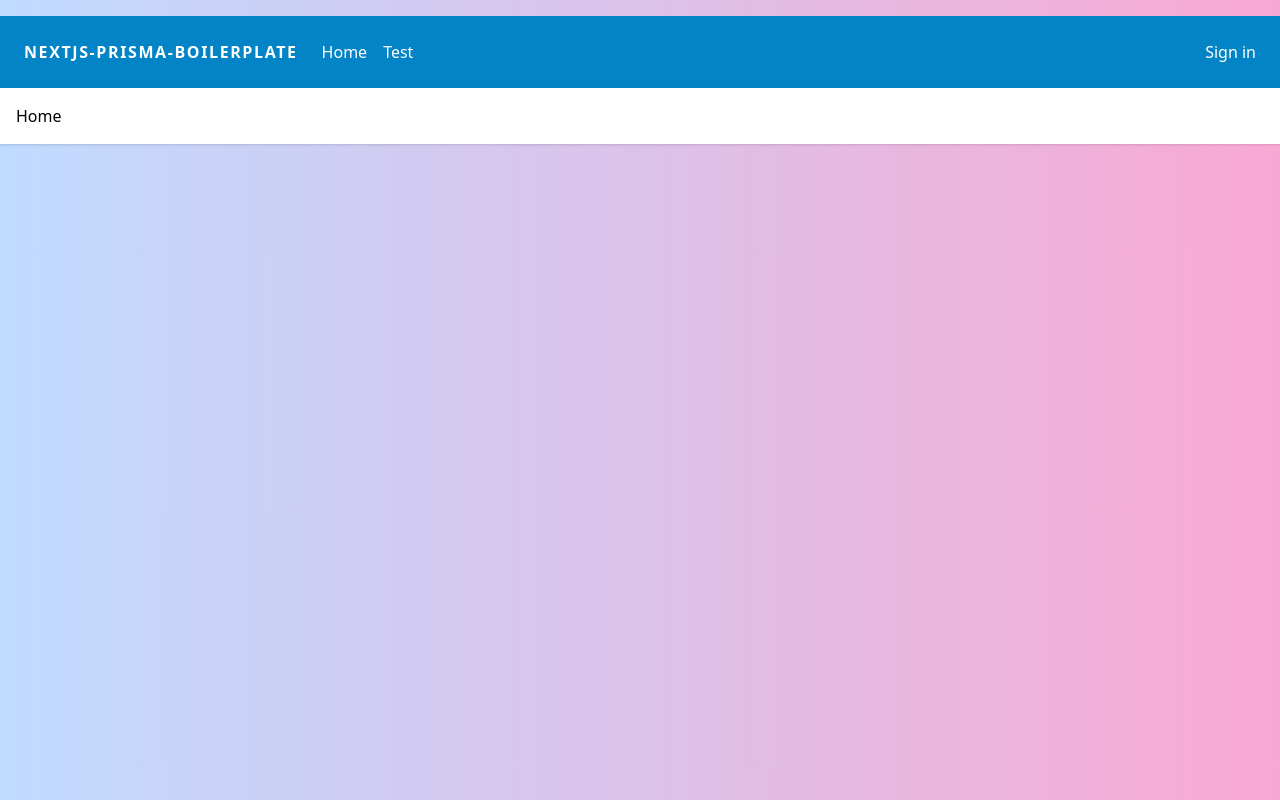
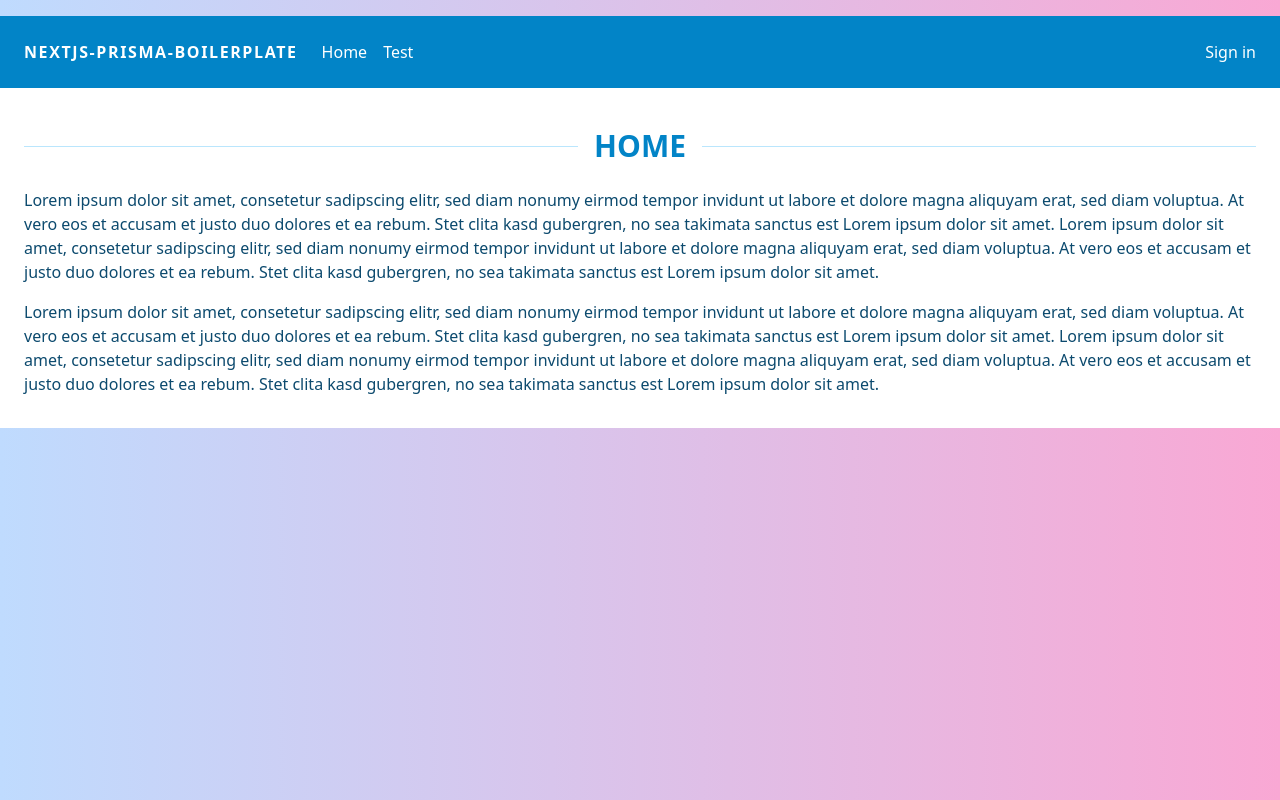
Before and after one commit to Tribari/nextjs-auth-prisma-boilerplate, a Next.js app: page / in a window 1280 px wide. Built offline with nearby package versions, Linux system fonts and the light colour scheme; no server answers.

Commit message:
prisma fix & some elements

```diff
--- /dev/null
+++ b/components/layout/elements.tsx
@@ -0,0 +1,21 @@
+type Props = {
+    children: React.ReactNode,
+}
+
+export default function PageTitle({children}: Props) {
+    return (
+        <div className="relative flex py-4 items-center">
+            <div className="flex-grow border-t border-sky-200"></div>
+            <h1 className="flex-shrink mx-4 text-3xl font-bold uppercase text-sky-600">{children}</h1>
+            <div className="flex-grow border-t border-sky-200"></div>
+        </div>
+    );
+}
+
+export function Paragraph({children}: Props) {
+    return (
+        <p className="py-2 text-sky-900">
+            {children}
+        </p>
+    );
+}
--- a/components/layout.tsx
+++ b/components/layout/index.tsx
@@ -9,15 +9,19 @@ type Props = {
 export default function LayoutComponent({ children, sitename, mainMenu }: Props) {
     return (
         <div className="min-h-screen bg-gradient-to-r from-blue-200 to-pink-300">
-             <main className="container mx-auto py-4">
+             <div className="container mx-auto py-4">
                 <header>
                     <NavbarComponent sitename={sitename} menuEntries={mainMenu}/>
                 </header>
 
-                <div className="p-4 bg-white shadow">
+                <main className="p-4 md:p-6 bg-white">
                     {children}
-                </div>
-            </main>
+                </main>
+
+                <footer>
+
+                </footer>
+            </div>
         </div>
     );
 }
--- a/components/navbar.tsx
+++ b/components/layout/navbar.tsx
@@ -11,7 +11,6 @@ export default function NavbarComponent({sitename, menuEntries}: Props) {
 
     return (
         <nav className="p-4 text-white bg-sky-600">
-
             <div className="md:flex">
                 <div className="flex-shrink-0 py-2 md:px-2 md:pr-4 font-extrabold tracking-widest uppercase">
                     <Link href="/">
--- /dev/null
+++ b/lib/prisma.ts
@@ -0,0 +1,13 @@
+import { PrismaClient } from '@prisma/client'
+
+declare global {
+  var prisma: PrismaClient | undefined
+}
+
+export const prisma =
+  global.prisma ||
+  new PrismaClient({
+    log: ['query'],
+  })
+
+if (process.env.NODE_ENV !== 'production') global.prisma = prisma
--- a/pages/api/auth/[...nextauth].ts
+++ b/pages/api/auth/[...nextauth].ts
@@ -1,9 +1,7 @@
 import NextAuth from "next-auth";
 import EmailProvider from "next-auth/providers/email";
-import { PrismaClient } from "@prisma/client";
 import { PrismaAdapter } from "@next-auth/prisma-adapter";
-
-const prisma = new PrismaClient();
+import prisma from '@/lib/prisma';
 
 export default NextAuth({
     pages: {
--- a/pages/index.tsx
+++ b/pages/index.tsx
@@ -1,10 +1,23 @@
+import PageTitle, { Paragraph } from '@/components/layout/elements'
 import type { NextPage } from 'next'
 
 const Home: NextPage = () => {
 
   return (
     <>
-      <h1>Home</h1>
+      <PageTitle>Home</PageTitle>
+      <Paragraph>
+        Lorem ipsum dolor sit amet, consetetur sadipscing elitr, sed diam nonumy eirmod tempor invidunt ut labore et dolore magna aliquyam erat, sed diam voluptua.
+        At vero eos et accusam et justo duo dolores et ea rebum. Stet clita kasd gubergren, no sea takimata sanctus est Lorem ipsum dolor sit amet.
+        Lorem ipsum dolor sit amet, consetetur sadipscing elitr, sed diam nonumy eirmod tempor invidunt ut labore et dolore magna aliquyam erat, sed diam voluptua.
+        At vero eos et accusam et justo duo dolores et ea rebum. Stet clita kasd gubergren, no sea takimata sanctus est Lorem ipsum dolor sit amet.
+      </Paragraph>
+      <Paragraph>
+        Lorem ipsum dolor sit amet, consetetur sadipscing elitr, sed diam nonumy eirmod tempor invidunt ut labore et dolore magna aliquyam erat, sed diam voluptua.
+        At vero eos et accusam et justo duo dolores et ea rebum. Stet clita kasd gubergren, no sea takimata sanctus est Lorem ipsum dolor sit amet.
+        Lorem ipsum dolor sit amet, consetetur sadipscing elitr, sed diam nonumy eirmod tempor invidunt ut labore et dolore magna aliquyam erat, sed diam voluptua.
+        At vero eos et accusam et justo duo dolores et ea rebum. Stet clita kasd gubergren, no sea takimata sanctus est Lorem ipsum dolor sit amet.
+      </Paragraph>
     </>
   )
 }
```
